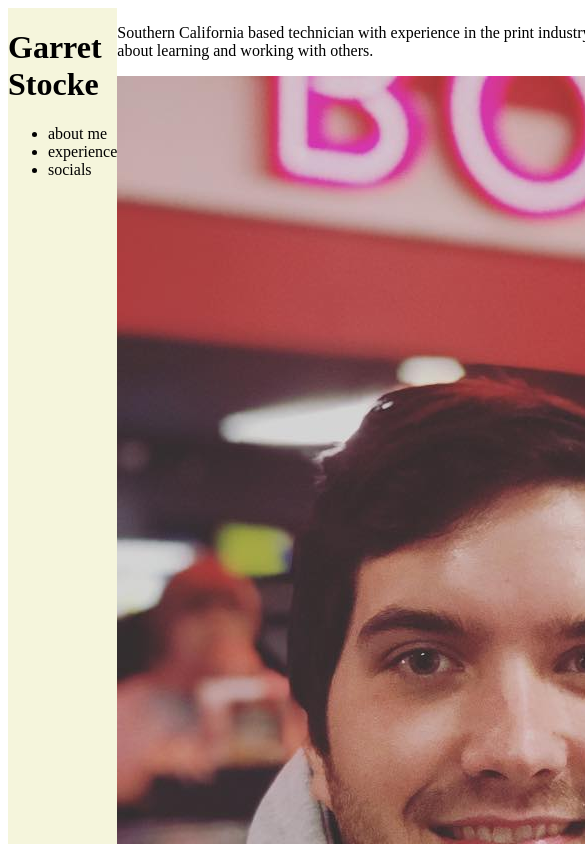
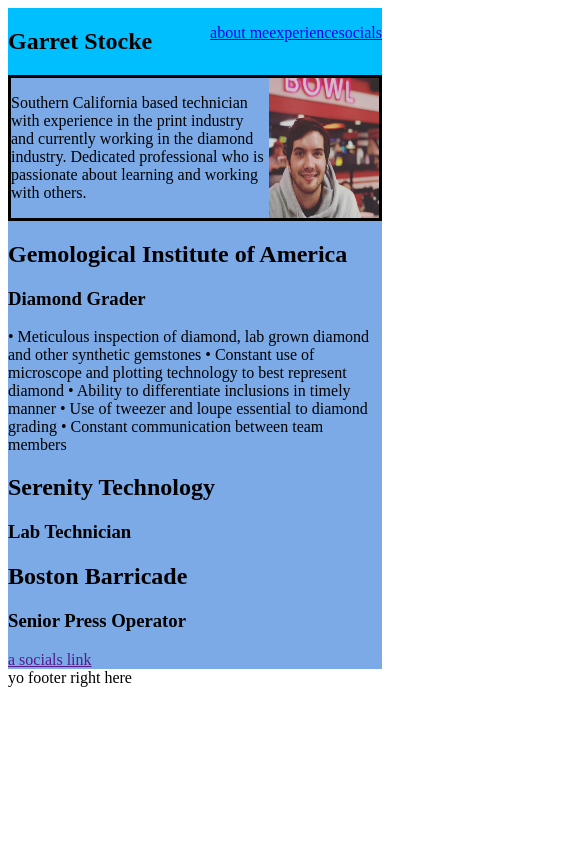
Before and after one commit to m-car/garret-stocke, a plain HTML site: page index.html in a window 390 px wide. Shown: the top 844 px of the page, 585 px wide, since content can reach past the window. Drawn offline with Linux system fonts and the light colour scheme.

Commit message:
Added some basic CSS and media queries to test responsive layouts.

```diff
--- a/index.html
+++ b/index.html
@@ -10,16 +10,17 @@
 
   <body>
     <header>
+      <nav class="navbar">
         <h1>Garret Stocke</h1>
-      <nav>
-        <ul>
-          <li>about me</li>
-          <li>experience</li>
-          <li>socials</li>
+        <ul class="nav-links">
+          <li><a href="#">about me</a></li>
+          <li><a href="#">experience</a></li>
+          <li><a href="#">socials</a></li>
         </ul>
       </nav>
     </header>
-    <section class="about-me">
+    <main>
+      <section id="about-me">
         <p>
           Southern California based technician with experience in the print
           industry and currently working in the diamond industry. Dedicated
@@ -30,7 +31,7 @@
           alt="Picture of Garret Stocke"
         />
       </section>
-    <section class="experience">
+      <section id="experience">
         <div>
           <h2>Gemological Institute of America</h2>
           <h3>Diamond Grader</h3>
@@ -52,9 +53,10 @@
           <h3>Senior Press Operator</h3>
         </div>
       </section>
-    <section class="socials">
+      <section id="socials">
         <a href="">a socials link</a>
       </section>
+    </main>
     <footer>yo footer right here</footer>
   </body>
 </html>
--- a/styles/style.css
+++ b/styles/style.css
@@ -1,8 +1,58 @@
+* {
+  box-sizing: border-box;
+}
 body {
+  /* display: flex; */
+}
+
+nav {
+  display: flex;
+  background-color: deepskyblue;
+}
+.navbar {
   display: flex;
 }
+.navbar h1 {
+  flex-grow: 1;
+}
+.nav-links {
+  display: flex;
+  list-style: none;
+}
+#about-me {
+  display: flex;
+  border-style: solid;
+}
+#about-me img {
+  width: 30%;
+  height: auto;
+}
+/* Shows background color change on succesful media query breakpoints DOUBLE CHECK TABLET SIZE*/
+@media screen and (max-width: 768px) {
+  header,
+  main {
+    flex-direction: column;
+    background-color: rgb(230, 124, 124);
+  }
+  section {
+    padding-right: 0;
+  }
+  h1::after {
+    /* content: "TABLET"; */
+  }
+}
+/* Shows background color change on succesful media query breakpoints (IPHONE 12 PRO)*/
+@media screen and (max-width: 390px) {
+  header,
+  main {
+    flex-direction: column;
 
-header {
-  background-color: beige;
-  /* display: flex; */
+    background-color: rgb(124, 170, 230);
+  }
+  section {
+    padding-right: 0;
+  }
+  h1::after {
+    /* content: "PHONE"; */
+  }
 }
```
Lines whose indentation alone changed are shown as unchanged.
